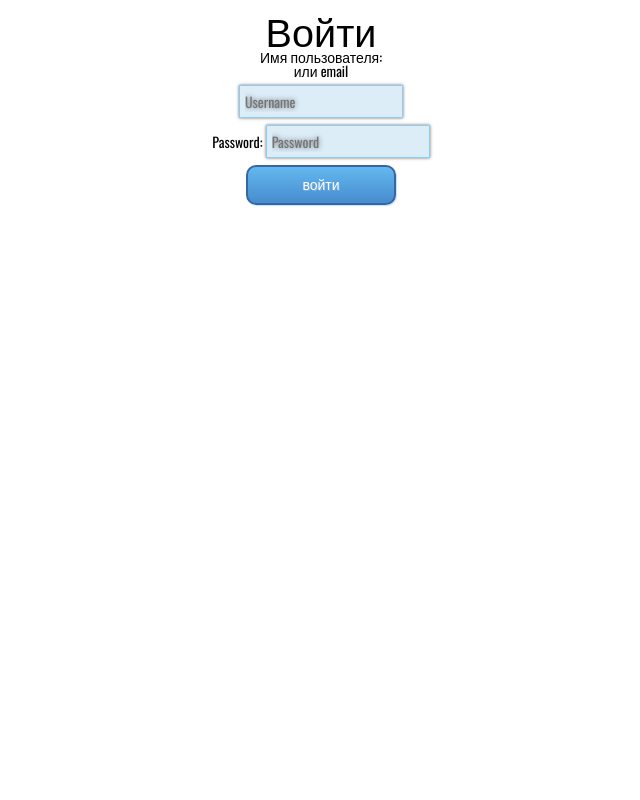
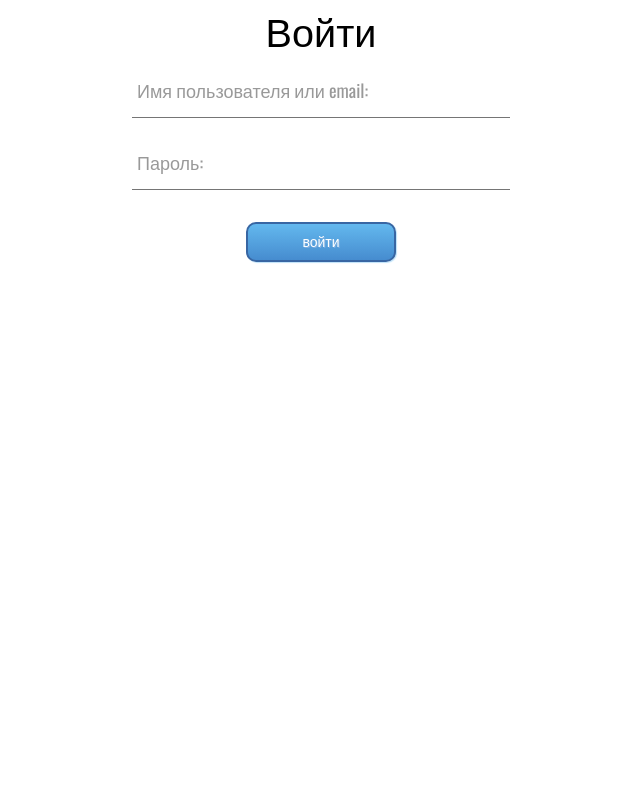
Before and after one commit to AnreX73/_t_app, a Django app: page /login/ in a window 1280 px wide. Shown: the whole page, without its empty margins (319-959 px from the left). Run offline with Django 4.2, Linux system fonts and the light colour scheme.

Commit message:
some styles

```diff
--- a/therapy/core/forms.py
+++ b/therapy/core/forms.py
@@ -6,11 +6,11 @@ User = get_user_model()
 
 
 class LoginUserForm(AuthenticationForm):
-    username = forms.CharField(max_length=150, required=True, help_text='или email',
-                               widget=forms.TextInput(attrs={'class': 'form_control', 'placeholder': 'Username'}))
+    username = forms.CharField(max_length=150, required=True,
+                       label='Имя пользователя или email',)
 
-    password = forms.CharField(required=True,
-                               widget=forms.PasswordInput(attrs={'class': 'form_control', 'placeholder': 'Password'}))
+    password = forms.CharField(required=True,label='Пароль',
+                               widget=forms.PasswordInput)
 
     class Meta:
         model = User
@@ -18,23 +18,28 @@ class LoginUserForm(AuthenticationForm):
 
 
 class RegisterUserForm(UserCreationForm):
-    username = forms.CharField(max_length=150, required=True,
-                               widget=forms.TextInput(attrs={'class': 'form_control', 'placeholder': 'Username'}))
+    username = forms.CharField(max_length=150, required=True,label='Имя пользователя ',)
 
     email = forms.EmailField(required=True,
-                             widget=forms.EmailInput(attrs={'class': 'form_control', 'placeholder': 'Email'}))
+                            label='Email' )
 
     first_name = forms.CharField(required=True,
-                                 widget=forms.TextInput(attrs={'class': 'form_control', 'placeholder': 'First name'}))
+                                 label='Имя')
 
     last_name = forms.CharField(required=True,
-                                widget=forms.TextInput(attrs={'class': 'form_control', 'placeholder': 'Last name'}))
+                                label='Фамилия')
+
+    phone = forms.CharField(required=True,
+                            label='Телефон')
+
     password1 = forms.CharField(required=True,
-                                widget=forms.PasswordInput(attrs={'class': 'form_control', 'placeholder': 'Password'}))
+                                label='Пароль',
+                                widget=forms.PasswordInput)
 
     password2 = forms.CharField(required=True,
-                                widget=forms.PasswordInput(attrs={'class': 'form_control', 'placeholder': 'Password'}))
+                                label='Повторите пароль',
+                                widget=forms.PasswordInput)
 
     class Meta:
         model = User
-        fields = ('username', 'email', 'first_name', 'last_name', 'password1', 'password2')
+        fields = ('username', 'email', 'first_name', 'last_name','phone','photo', 'password1', 'password2')
--- a/therapy/core/static/core/css/main.css
+++ b/therapy/core/static/core/css/main.css
@@ -105,6 +105,7 @@ h6 {
 }
 
 body {
+  font-size: clamp(0.857rem, 1vw + 1rem, 1.714rem);
   display: flex;
   flex-direction: column;
   font-family: 'Oswald', sans-serif;
@@ -114,30 +115,12 @@ body {
   padding: 10px;
 }
 
-p {
-font-size: clamp(0.857rem, 1vw + 1rem, 1.714rem);
-}
 
 h1 {
 font-size: clamp(1.5rem, 2vw + 1rem, 3rem);
 }
 
-.form_control {
-     padding: 5px;
-     font-size: 14px;
-     border-width: 1px;
-     border-color: #90ccf1;
-     background-color: #dcedf8;
-     color: #000000;
-     border-style: solid;
-     border-radius: 0px;
-     box-shadow: 0px 0px 3px rgba(66,66,66,.75);
-     text-shadow: 0px 0px 5px rgba(66,66,66,.75);
-     margin-top:0.5rem;
-}
- .form_control:focus {
-     outline:none;
-}
+
 
 .btn {
   margin-inline:auto;
@@ -176,20 +159,105 @@ color:rgb(94, 93, 93);
 }
 
 .form_container{
+margin-top: 1.5rem;
 margin-inline: auto;
-width: 50%;
+width: clamp(300px, 30%, 500px);
+text-align: center;
 
 }
 
-.form_field{
-    margin-top:0.5rem;
-    display: grid;
-    grid-template-columns: 1fr 1fr;
-    gap: 0.5rem;
-    justify-content: center;
-    width:100%;
+
+
+/* form starting stylings ------------------------------- */
+.group 			  {
+  position:relative;
+  margin-bottom:25px;
+  width: 100%;
+}
+input 				{
+  font-size:18px;
+  padding:10px 10px 10px 5px;
+  display:block;
+  width:clamp(240px, 100%, 500px);
+  border:none;
+  border-bottom:1px solid #757575;
+}
+input:focus 		{ outline:none; }
+
+/* LABEL ======================================= */
+label 				 {
+  color:#999;
+  font-size:18px;
+  font-weight:normal;
+  position:absolute;
+  pointer-events:none;
+  left:5px;
+  top:10px;
+  transition:0.2s ease all;
+  -moz-transition:0.2s ease all;
+  -webkit-transition:0.2s ease all;
 }
 
-.form_field > label{
-    text-align: right;
+/* active state */
+input:focus ~ label, input:valid ~ label 		{
+  top:-15px;
+  font-size:14px;
+  color:#5264AE;
 }
+
+/* BOTTOM BARS ================================= */
+.bar 	{ position:relative; display:block; width:100%; }
+.bar:before, .bar:after 	{
+  content:'';
+  height:2px;
+  width:0;
+  bottom:1px;
+  position:absolute;
+  background:#5264AE;
+  transition:0.2s ease all;
+  -moz-transition:0.2s ease all;
+  -webkit-transition:0.2s ease all;
+}
+.bar:before {
+  left:50%;
+}
+.bar:after {
+  right:50%;
+}
+
+/* active state */
+input:focus ~ .bar:before, input:focus ~ .bar:after {
+  width:50%;
+}
+
+/* HIGHLIGHTER ================================== */
+.highlight {
+  position:absolute;
+  height:60%;
+  width:100px;
+  top:25%;
+  left:0;
+  pointer-events:none;
+  opacity:0.5;
+}
+
+/* active state */
+input:focus ~ .highlight {
+  -webkit-animation:inputHighlighter 0.3s ease;
+  -moz-animation:inputHighlighter 0.3s ease;
+  animation:inputHighlighter 0.3s ease;
+}
+
+/* ANIMATIONS ================ */
+@-webkit-keyframes inputHighlighter {
+	from { background:#5264AE; }
+  to 	{ width:0; background:transparent; }
+}
+@-moz-keyframes inputHighlighter {
+	from { background:#5264AE; }
+  to 	{ width:0; background:transparent; }
+}
+@keyframes inputHighlighter {
+	from { background:#5264AE; }
+  to 	{ width:0; background:transparent; }
+}
--- a/therapy/core/templates/registration/login.html
+++ b/therapy/core/templates/registration/login.html
@@ -4,9 +4,20 @@
     <h1>Войти</h1>
     <form action="" method="post">
         {% csrf_token %}
+<input type="hidden" name="next" value="{{ next }}">
+    <div class="form_error">{{ form.non_field_errors }}</div>
+    <div class="form_container">
+    {% for field in form %}
+    <div class="group">
 
-        <input type="hidden" name="next" value="{{ next }}">
-        {{ form.as_div }}
+        {{ field }}
+        <span class="highlight"></span>
+      <span class="bar"></span>
+      <label  for="{{ field.id_for_label }}">{{ field.label }}:</label>
+        <div class="form_error">{{ field.errors }}</div>
+    </div>
+    {% endfor %}
+    </div>
         <button class="btn" type="submit">войти</button>
     </form>
 {% endblock content %}
--- a/therapy/core/templates/registration/profile.html
+++ b/therapy/core/templates/registration/profile.html
@@ -5,7 +5,10 @@
 
     <h1>Ваша страница</h1>
 <p>{{user}}</p>
+{% if user.photo %}
+        <img style="max-width: 100px; margin: 0 auto;" src="{{user.photo.url}}" alt="{{user.first_name}}">
 
+{% endif %}
 
 
 {% endblock content %}
```
Also changed, not shown: therapy/core/templates/registration/register.html (+5 -2 lines).
